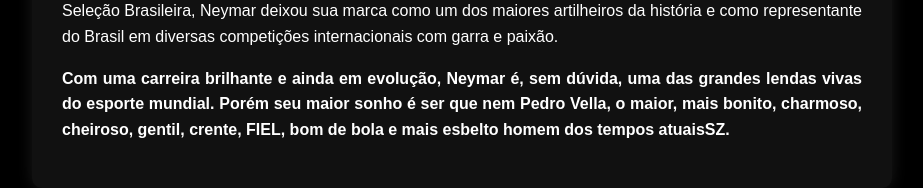
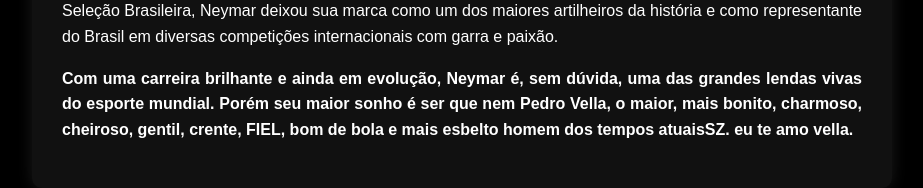
Before and after one commit to PedroVella/CI_CD, a plain HTML site: page index.html in a window 1280 px wide. Shown: the part 584-772 px from the top of the page, without its empty margins (178-1101 px from the left). Drawn offline with Linux system fonts and the light colour scheme.

Commit message:
feat: agr vai

```diff
--- a/index.html
+++ b/index.html
@@ -43,7 +43,9 @@
         <img src="https://wallpapers.com/images/hd/spotlight-on-neymar-jr-art-2dyiogm19w7wkreb.jpg" alt="Neymar em campo">
         <p>Neymar Jr. é um dos jogadores mais talentosos e influentes da história do futebol. Com um estilo de jogo ousado e criativo, ele conquistou admiradores ao redor do mundo por sua habilidade com a bola nos pés e sua capacidade de decidir partidas importantes.</p>
         <p>Desde seus primeiros passos no Santos FC até se tornar uma estrela internacional no Barcelona, PSG e na Seleção Brasileira, Neymar deixou sua marca como um dos maiores artilheiros da história e como representante do Brasil em diversas competições internacionais com garra e paixão.</p>
-        <p><strong>Com uma carreira brilhante e ainda em evolução, Neymar é, sem dúvida, uma das grandes lendas vivas do esporte mundial. Porém seu maior sonho é ser que nem Pedro Vella, o maior, mais bonito, charmoso, cheiroso, gentil, crente, FIEL, bom de bola e mais esbelto homem dos tempos atuaisSZ.</strong></p>
+        <p><strong>Com uma carreira brilhante e ainda em evolução, Neymar é, sem dúvida, uma das grandes lendas vivas do esporte mundial. Porém seu maior sonho é ser que nem Pedro Vella, o maior, mais bonito, charmoso, cheiroso, gentil, crente, FIEL, bom de bola e mais esbelto homem dos tempos atuaisSZ.
+            eu te amo vella.
+        </strong></p>
     </div>
 </body>
 </html>
```
